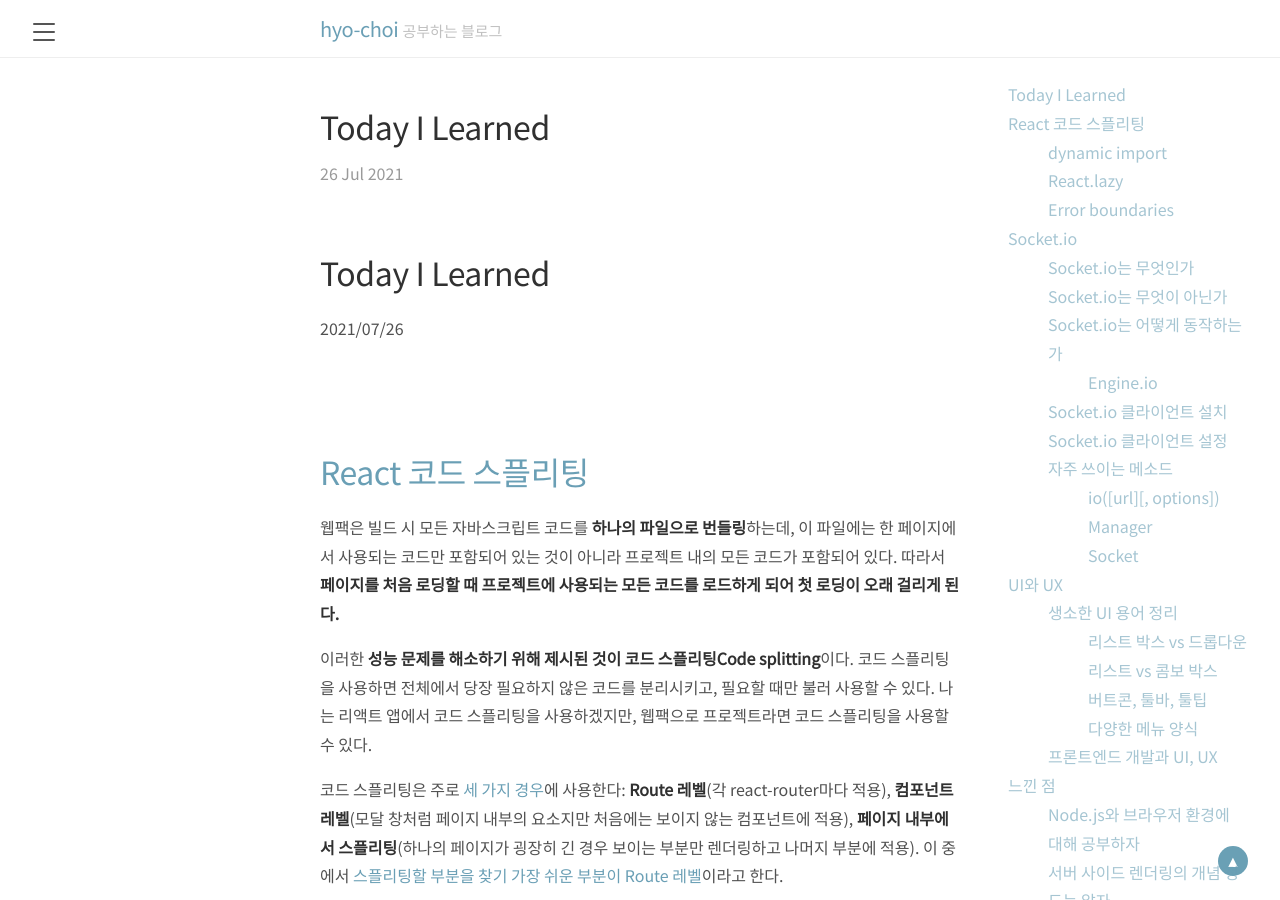
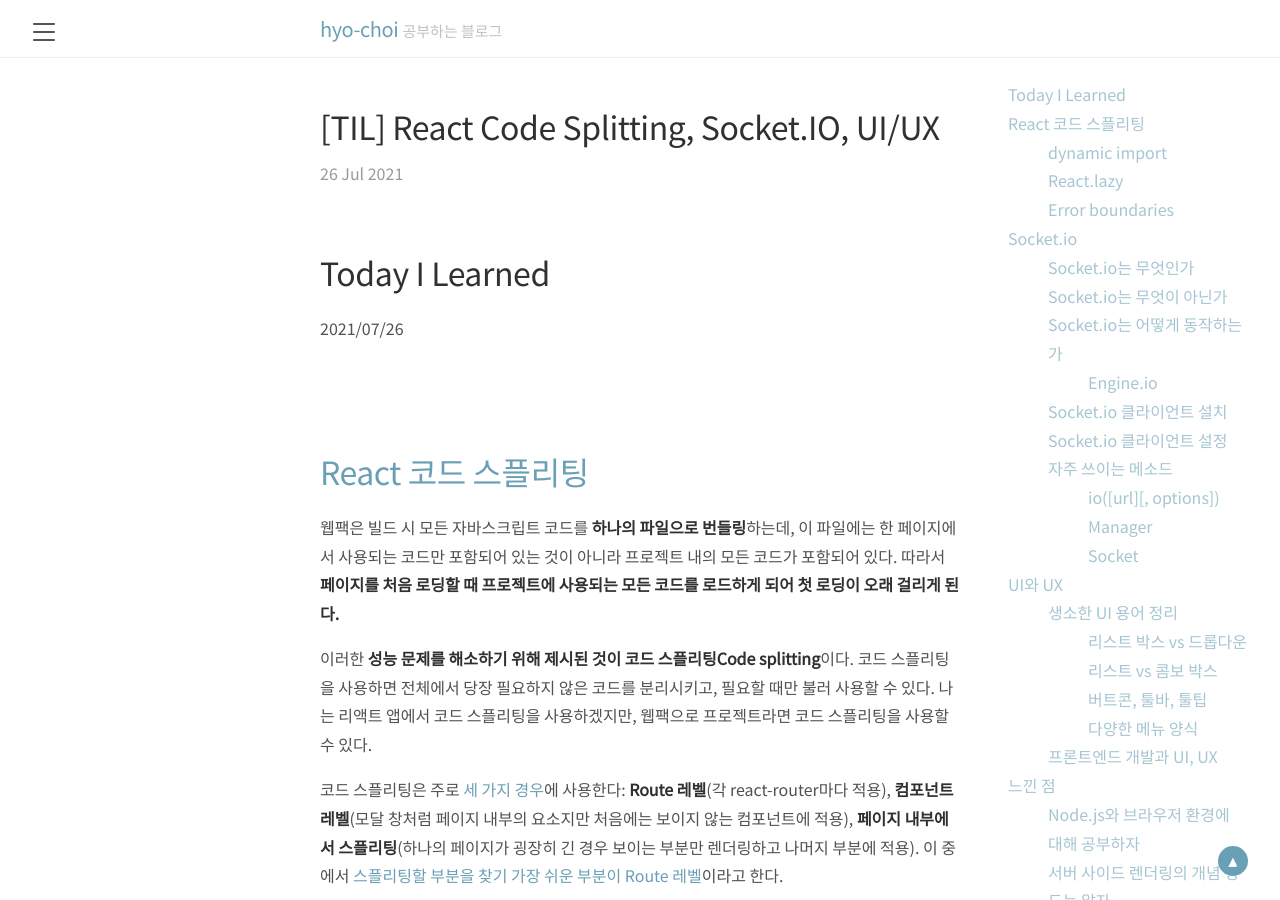
Before and after one commit to hyo-choi/hyo-choi.github.io, a Jekyll site: the page built from _posts/TIL/2021-07-26-today-I-learned.md, in a window 1280 px wide and 900 px high. Built offline with Jekyll 4.4.1, drawn with Linux system fonts in a browser that asks for light colours; our own code applies the rules of GitHub Pages for plain Markdown files; comment, search, counter and statistics services are not loaded.

Commit message:
docs: TIL 포스트 속성 누락된 것 추가

```diff
--- a/_posts/TIL/2021-07-26-today-I-learned.md
+++ b/_posts/TIL/2021-07-26-today-I-learned.md
@@ -1,3 +1,12 @@
+---
+layout: post
+title: "[TIL] React Code Splitting, Socket.IO, UI/UX"
+categories: [TIL]
+tags: [TIL, React, Code Splitting, Socket.IO, UI/UX]
+comment: true
+---
+
+
 # Today I Learned
 
 2021/07/26
```
